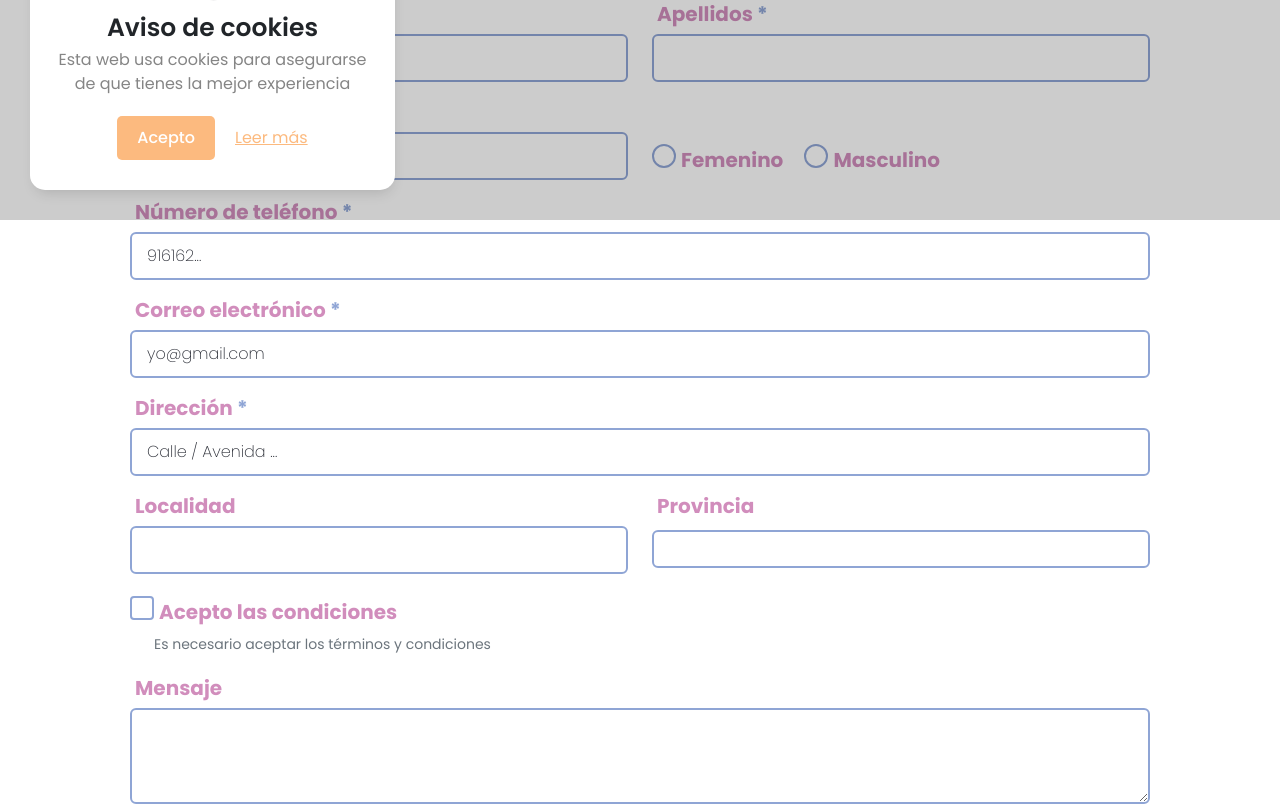
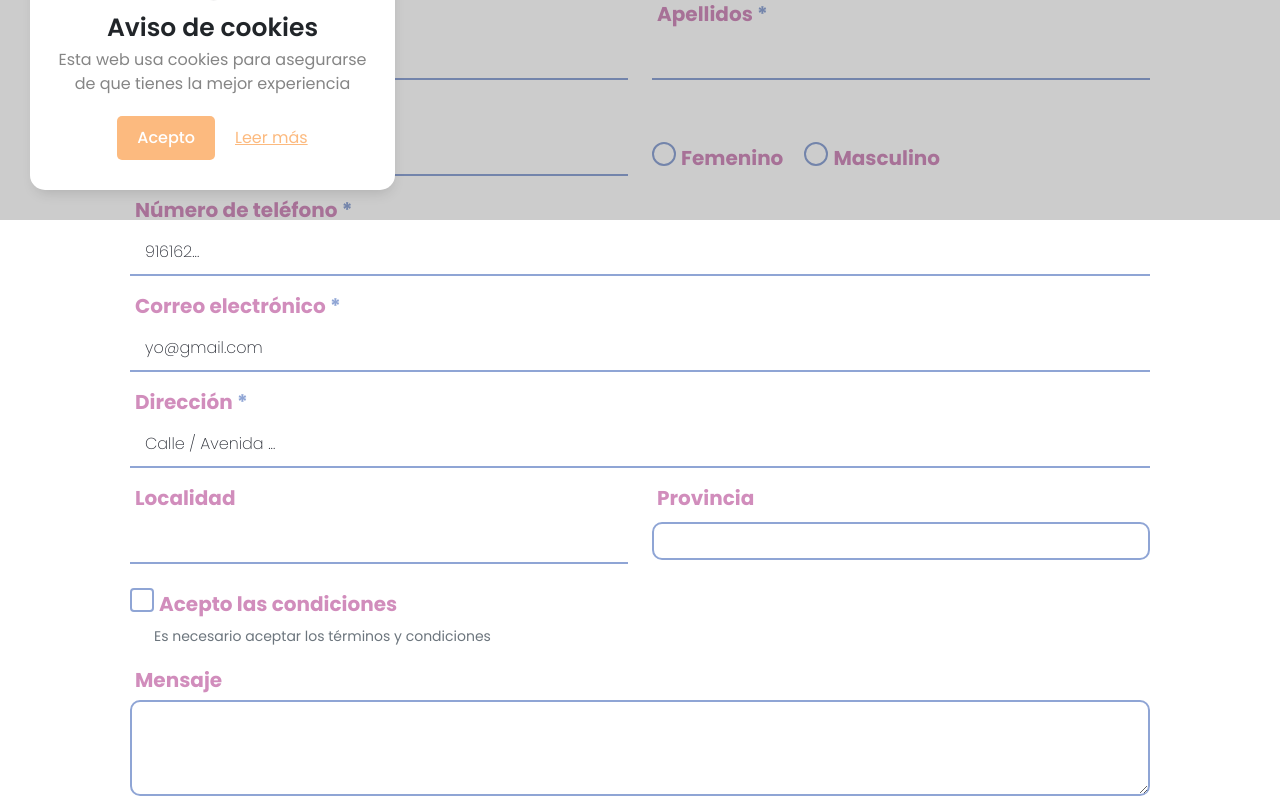
Before and after one commit to FranDevelopSpain/AdoptaUnaMascotaWeb, an Angular app: page /landingPage/formularioAdopcion in a window 1280 px wide. Shown: the part 580-1386 px from the top of the page. Built offline with nearby package versions, Linux system fonts and the light colour scheme.

Commit message:
cambiado el estilo de los inputs y ajustada la animacion

```diff
--- a/src/app/Pages/ContactUs/contact-us.component.css
+++ b/src/app/Pages/ContactUs/contact-us.component.css
@@ -11,7 +11,9 @@ body {
     font-family: 'Poppins', sans-serif;
 }
 
+
 h1 {
+    text-align: center;
     font-family: 'Poppins', sans-serif;
     font-weight: bold;
     font-size: 5rem;
--- a/src/app/Pages/about-us/about-us.component.css
+++ b/src/app/Pages/about-us/about-us.component.css
@@ -16,7 +16,6 @@ h1 {
     font-weight: bold;
     font-size: 5rem;
     padding: 20px;
-    margin-top: 50px;
     color: #292C35;
     font-weight: bold;
     text-shadow: 5px 5px 4px #8FA5D5;
@@ -49,14 +48,14 @@ h6 {
     justify-content: center;
     animation-name: slideInRight;
     animation-duration: 4s;
-    animation-delay: 1s;
+    animation-delay: 0s;
     animation-fill-mode: forwards;
 }
 .dos {
     justify-content: space-evenly;
     animation-name: slideInLeft;
     animation-duration: 5s;
-    animation-delay: 1s;
+    animation-delay: 0.5s;
     animation-fill-mode: forwards;
 }
 
--- a/src/app/Pages/contact-form/contact-form.component.css
+++ b/src/app/Pages/contact-form/contact-form.component.css
@@ -28,13 +28,20 @@ p {
 form {
     padding: 10px;
 }
-/*
-.container {
-    justify-content: center !important;
-    justify-items: center !important;
-    align-items: center;
-}
-*/
+
+.form-control {
+    border-bottom: 2px solid #8FA5D5;
+    border-top: 0px;
+    border-left: 0px;
+    border-right: 0px;
+    border-radius: 0px;
+  }
+
+  .form-control:focus {
+    box-shadow: none;
+    border-color: #F7A940;
+  }
+
 input {
     padding: 10px;
     border-color: #8FA5D5;
@@ -67,7 +74,11 @@ input:focus {
     font-weight: 200;
     font-size: 1rem;
     color: #292C35;
-    border-color: #8FA5D5;
+    border-color: 2px solid #8FA5D5 !important;
+    border-top: 2px solid #8FA5D5 !important;
+    border-left: 2px solid #8FA5D5 !important;
+    border-right: 2px solid #8FA5D5 !important;
+    border-radius: 10px;
 }
 
 #seleccionarProvincia:focus {
@@ -75,6 +86,9 @@ input:focus {
     border-width: 2px;
     padding: 10px;
     border-color: #F7A940;
+    border-top: 2px solid #F7A940 !important;
+    border-left: 2px solid #F7A940 !important;
+    border-right: 2px solid #F7A940 !important;
     background-color:whitesmoke;
 }
 
@@ -147,7 +161,11 @@ button:disabled {
 textarea {
     padding: 10px;
     border-color: #8FA5D5;
-    border-width: 2px;
+    border-color: 2px solid #8FA5D5 !important;
+    border-top: 2px solid #8FA5D5 !important;
+    border-left: 2px solid #8FA5D5 !important;
+    border-right: 2px solid #8FA5D5 !important;
+    border-radius: 10px !important;
     font-family: 'Poppins', sans-serif;
     font-weight: 200;
     font-size: 1rem;
@@ -159,6 +177,9 @@ textarea {
     border-width: 2px;
     padding: 10px;
     border-color: #F7A940;
+    border-top: 2px solid #F7A940 !important;
+    border-left: 2px solid #F7A940 !important;
+    border-right: 2px solid #F7A940 !important;
     background-color:whitesmoke;
 }
 #botones {
--- a/src/app/Pages/contact-form/contact-form.component.html
+++ b/src/app/Pages/contact-form/contact-form.component.html
@@ -29,10 +29,10 @@
       <div class="form-group row">
           <div class="col-12 col-md-6 bloque">
             <label for="nombre">Nombre <span style="color: #8FA5D5"> *</span> </label>
-            <input type="text" class="form-control" name="nombre" #nombre [(ngModel)]="ContactModel.nombre" id="nombre" required  (keyup)="this.validarCamposObligatorios($event)">
+            <input type="text" class="form-control" name="nombre" #nombre [(ngModel)]="ContactModel.nombre" id="nombre" minlength="3" (keyup)="this.validarCamposObligatorios($event)">
             <div class="invalid-feedback">
-              Introduzca nombre válido mínimo 10 caracteres
-            </div>
+              Introduzca nombre válido mínimo 3 caracteres
+          </div>
           </div>
 
           <div class="col-12 col-md-6 bloque">
```
